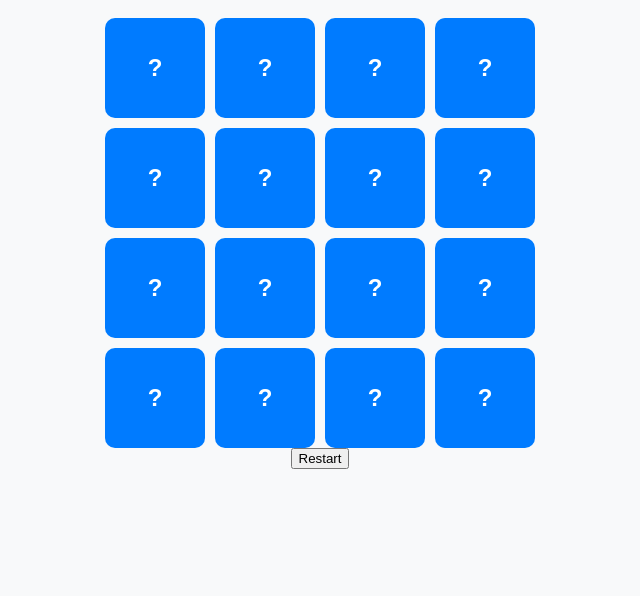
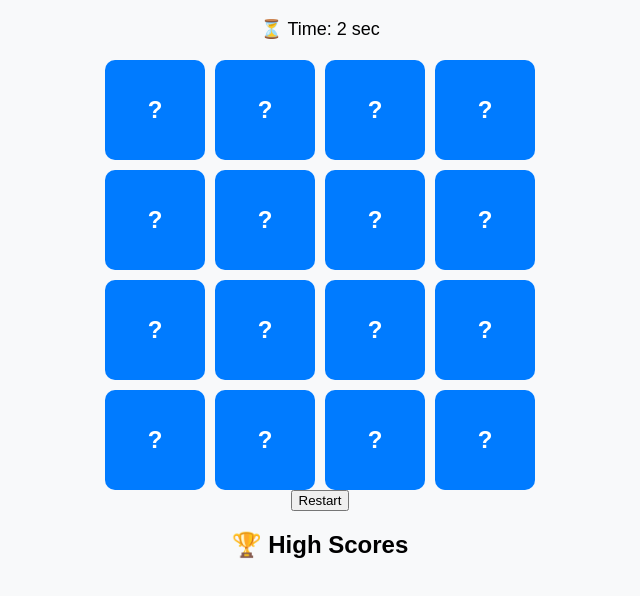
Before and after one commit to Dahirmuse/calc-js, a plain HTML site: page index.html in a window 1280 px wide. Both pictures are taken after a click on the button "Restart". Shown: the part 60-656 px from the top of the page, without its empty margins (320-960 px from the left). Drawn offline with Linux system fonts and the light colour scheme.

Commit message:
Add files via upload

```diff
--- a/index.html
+++ b/index.html
@@ -4,6 +4,7 @@
     <meta charset="UTF-8">
     <meta name="viewport" content="width=device-width, initial-scale=1.0">
     <title>Memory Card Game - Letters</title>
+    <script src="https://cdnjs.cloudflare.com/ajax/libs/pdf.js/2.16.105/pdf.min.js"></script>
     <style>
         body {
             font-family: Arial, sans-serif;
@@ -41,13 +42,21 @@
             background-color: #ccc;
             pointer-events: none;
         }
+        .timer, .high-scores {
+            margin-top: 10px;
+            font-size: 18px;
+        }
     </style>
 </head>
 <body>
 
     <h1>Memory Card Game - Letters</h1>
+    <div class="timer">⏳ Time: <span id="timer">0</span> sec</div>
     <div class="game-board" id="game-board"></div>
     <button onclick="restartGame()">Restart</button>
+
+    <h2>🏆 High Scores</h2>
+    <ol id="high-scores"></ol>
 
     <script>
         const letters = ['A', 'B', 'C', 'D', 'E', 'F', 'G', 'H'];
@@ -55,19 +64,34 @@
         let cards = [];
         let flippedCards = [];
         let matchedPairs = 0;
+        let startTime;
+        let timerInterval;
+        let timerDisplay = document.getElementById("timer");
 
         function shuffle(array) {
             return array.sort(() => Math.random() - 0.5);
         }
 
+        function startTimer() {
+            startTime = Date.now();
+            timerInterval = setInterval(() => {
+                let elapsedTime = Math.floor((Date.now() - startTime) / 1000);
+                timerDisplay.innerText = elapsedTime;
+            }, 1000);
+        }
+
+        function stopTimer() {
+            clearInterval(timerInterval);
+        }
+
         function createBoard() {
             gameBoard.innerHTML = "";
-            let shuffledLetters = shuffle([...letters, ...letters]); // Double the letters for pairs
+            let shuffledLetters = shuffle([...letters, ...letters]);
             shuffledLetters.forEach(letter => {
                 let card = document.createElement("div");
                 card.classList.add("card");
                 card.dataset.letter = letter;
-                card.innerText = "?"; // Initially hidden
+                card.innerText = "?";
                 card.addEventListener("click", flipCard);
                 gameBoard.appendChild(card);
                 cards.push(card);
@@ -95,7 +119,10 @@
                 matchedPairs++;
 
                 if (matchedPairs === letters.length) {
-                    setTimeout(() => alert("You won! 🎉"), 300);
+                    stopTimer();
+                    let elapsedTime = Math.floor((Date.now() - startTime) / 1000);
+                    saveHighScore(elapsedTime);
+                    setTimeout(() => alert(`🎉 You won in ${elapsedTime} seconds!`), 300);
                 }
             } else {
                 card1.classList.remove("flipped");
@@ -111,10 +138,30 @@
             cards = [];
             flippedCards = [];
             matchedPairs = 0;
+            stopTimer();
+            timerDisplay.innerText = "0";
+            startTimer();
             createBoard();
         }
 
+        function saveHighScore(time) {
+            let scores = JSON.parse(localStorage.getItem("highScores")) || [];
+            scores.push(time);
+            scores.sort((a, b) => a - b);
+            scores = scores.slice(0, 5);
+            localStorage.setItem("highScores", JSON.stringify(scores));
+            displayHighScores();
+        }
+
+        function displayHighScores() {
+            let scores = JSON.parse(localStorage.getItem("highScores")) || [];
+            let highScoreList = document.getElementById("high-scores");
+            highScoreList.innerHTML = scores.map(time => `<li>${time} sec</li>`).join("");
+        }
+
         createBoard();
+        startTimer();
+        displayHighScores();
     </script>
 
 </body>
```
